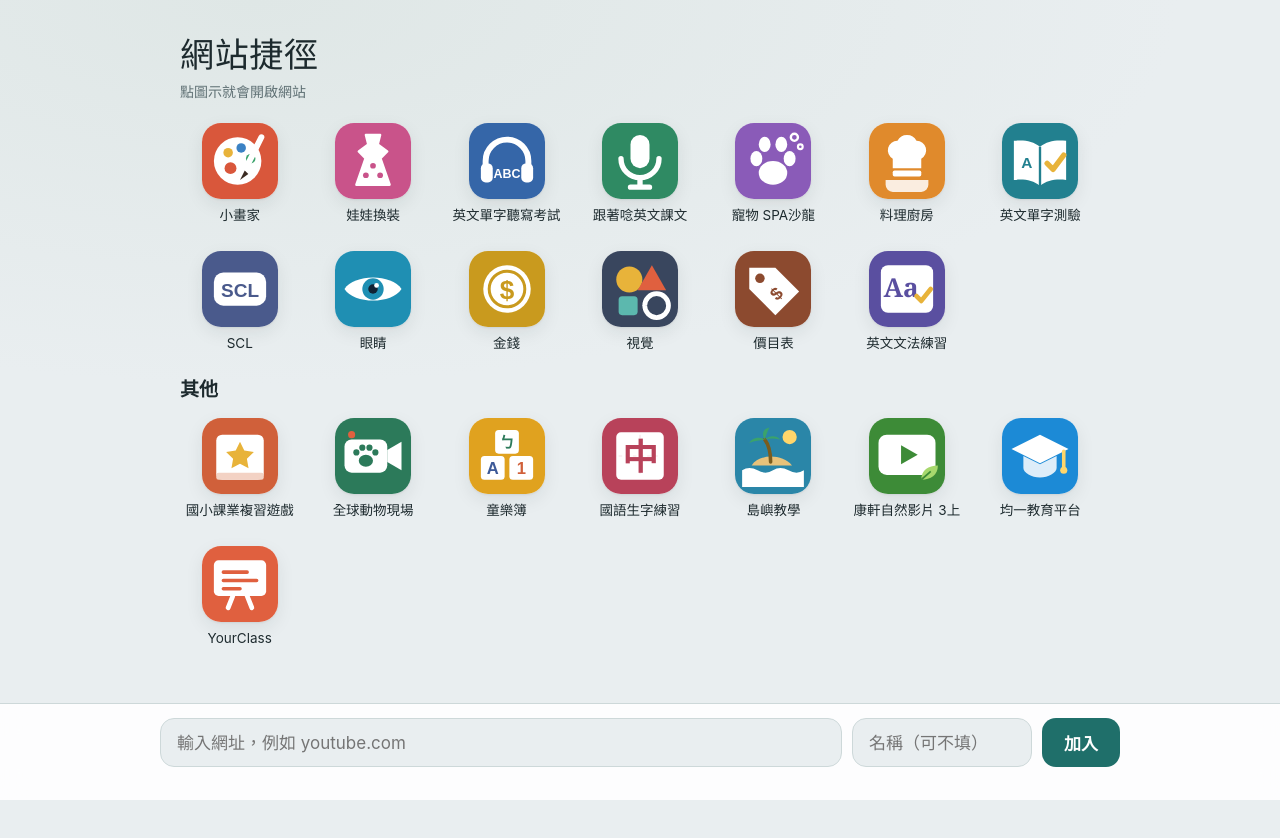
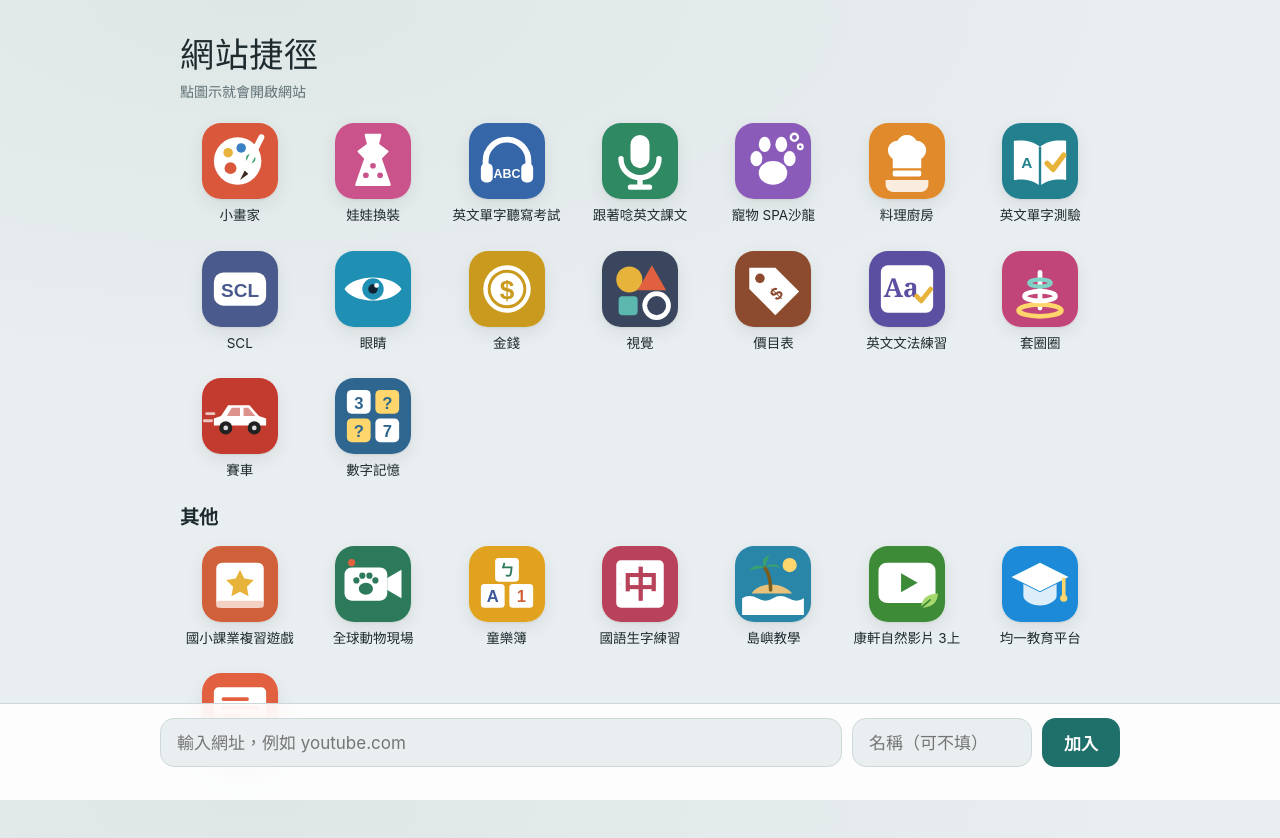
Before and after one commit to Luna05140514/all-APP, a plain HTML site: page index.html in a window 1280 px wide. Before the commit the page ends 800 px from the top, so only its background shows below. Drawn offline with Linux system fonts and the light colour scheme; a web font is replaced by a local one.

Commit message:
Add files via upload

```diff
--- a/index.html
+++ b/index.html
@@ -171,6 +171,12 @@ h2{font-family:var(--f-display);font-size:19px;margin:0;font-weight:700}
      svg:'<path d="M8 26 L32 14 L56 26 L32 38z" fill="#fff"/><path d="M18 32 v10 c0 4 7 8 14 8 s14-4 14-8 V32 l-14 7z" fill="#fff" opacity=".85"/><path d="M52 28 v14" stroke="#ffd66b" stroke-width="3" stroke-linecap="round"/><circle cx="52" cy="44" r="3" fill="#ffd66b"/>'},
     {other:true, url:'https://www.yourclass.com.tw/', name:'YourClass', color:'#e0603f',
      svg:'<rect x="10" y="12" width="44" height="30" rx="4" fill="#fff"/><path d="M18 22 h20 M18 29 h28 M18 36 h14" stroke="#e0603f" stroke-width="3" stroke-linecap="round"/><path d="M26 42 l-4 10 M38 42 l4 10" stroke="#fff" stroke-width="4" stroke-linecap="round"/>'},
+    {url:'https://ring.narwhallab.workers.dev/', name:'套圈圈', color:'#c2457a',
+     svg:'<rect x="30" y="16" width="4" height="34" rx="2" fill="#fff"/><ellipse cx="32" cy="50" rx="18" ry="5" fill="none" stroke="#ffd66b" stroke-width="4"/><ellipse cx="32" cy="38" rx="13" ry="4" fill="none" stroke="#fff" stroke-width="4"/><ellipse cx="32" cy="27" rx="9" ry="3" fill="none" stroke="#7fd3c6" stroke-width="3.5"/>'},
+    {url:'https://car-racing.narwhallab.workers.dev/', name:'賽車', color:'#c23b2e',
+     svg:'<path d="M10 40 v-6 l6-2 6-9 h18 l8 9 6 2 v6z" fill="#fff"/><path d="M25 25 h7 v7 h-11z M35 25 h4 l6 7 h-10z" fill="#c23b2e" opacity=".55"/><circle cx="20" cy="42" r="5.5" fill="#222"/><circle cx="44" cy="42" r="5.5" fill="#222"/><circle cx="20" cy="42" r="2" fill="#ddd"/><circle cx="44" cy="42" r="2" fill="#ddd"/><path d="M4 30 h6 M2 36 h6" stroke="#fff" stroke-width="2.5" stroke-linecap="round" opacity=".7"/>'},
+    {url:'https://number-memory.narwhallab.workers.dev/', name:'數字記憶', color:'#2f6690',
+     svg:'<rect x="10" y="10" width="20" height="20" rx="4" fill="#fff"/><rect x="34" y="10" width="20" height="20" rx="4" fill="#ffd66b"/><rect x="10" y="34" width="20" height="20" rx="4" fill="#ffd66b"/><rect x="34" y="34" width="20" height="20" rx="4" fill="#fff"/><text x="20" y="26" text-anchor="middle" font-family="Arial,sans-serif" font-weight="700" font-size="14" fill="#2f6690">3</text><text x="44" y="50" text-anchor="middle" font-family="Arial,sans-serif" font-weight="700" font-size="14" fill="#2f6690">7</text><text x="44" y="26" text-anchor="middle" font-family="Arial,sans-serif" font-weight="700" font-size="14" fill="#2f6690">?</text><text x="20" y="50" text-anchor="middle" font-family="Arial,sans-serif" font-weight="700" font-size="14" fill="#2f6690">?</text>'},
   ];
   const KEY='shortcut-links-v1';
   let links=[], editing=false, picking=null;
```
